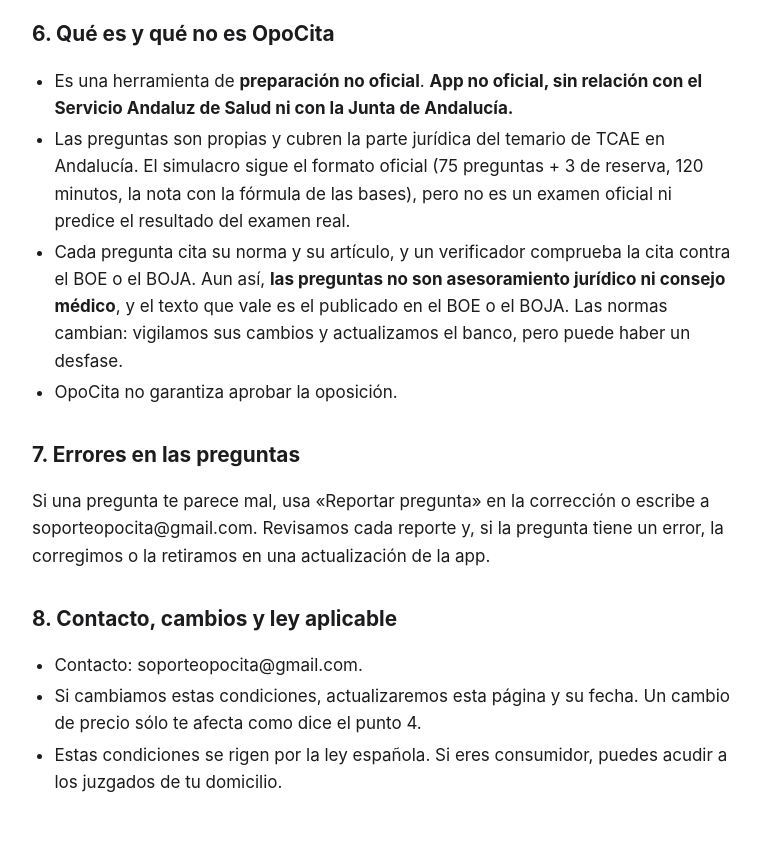
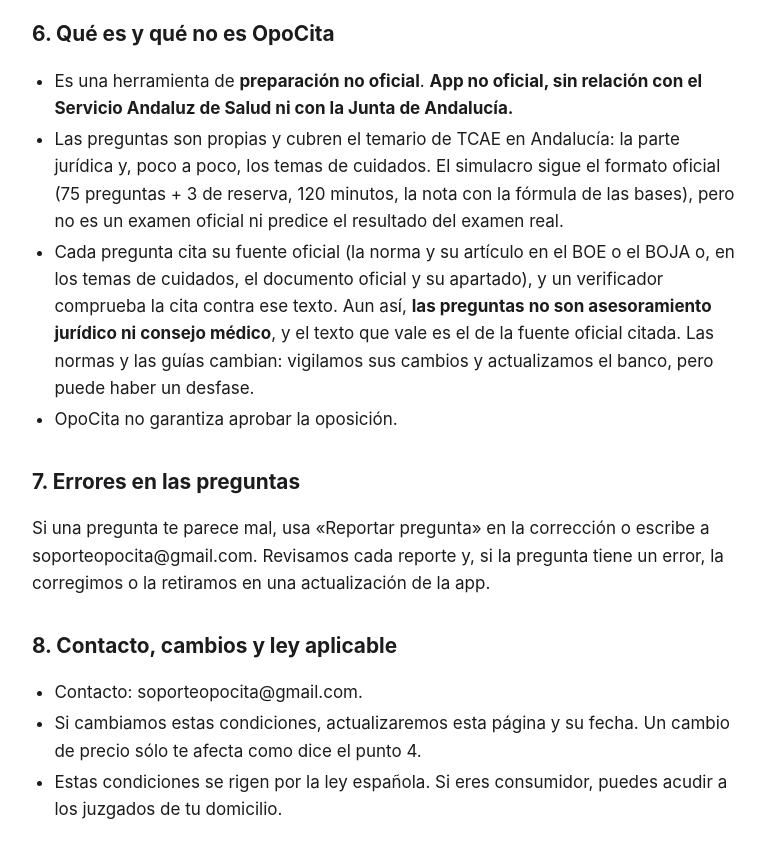
Before and after one commit to miguelzamitabastos/opocita-legal, a plain HTML site: page terminos/index.html in a window 1280 px wide. Shown: the part 1820-2678 px from the top of the page, without its empty margins (256-1021 px from the left). Drawn offline with Linux system fonts and the light colour scheme.

Commit message:
Regenera: «cada pregunta cita su fuente oficial» (D46)
Co-Authored-By: Claude Opus 5.5 <noreply@anthropic.com>

```diff
--- a/terminos/index.html
+++ b/terminos/index.html
@@ -50,7 +50,7 @@ nav a{margin-right:.9rem}
 <h2>5. Cancelación y devoluciones</h2>
 <ul><li><strong>Cancelar:</strong> en el iPhone, Ajustes &gt; [tu nombre] &gt; Suscripciones &gt; OpoCita. Sigues teniendo Premium hasta que acabe el periodo ya pagado; después vuelves al plan gratuito sin perder tu progreso.</li><li><strong>Borrar la app no cancela la suscripción.</strong></li><li><strong>Devoluciones:</strong> el cobro lo hace Apple, así que las devoluciones las decide Apple según sus condiciones. Puedes pedirlas en <a href="https://reportaproblem.apple.com">https://reportaproblem.apple.com</a>.</li><li><strong>Restaurar compras:</strong> si cambias de iPhone o reinstalas la app, toca «Restaurar compras» en Ajustes o en la pantalla de Premium, con el mismo Apple ID.</li></ul>
 <h2>6. Qué es y qué no es OpoCita</h2>
-<ul><li>Es una herramienta de <strong>preparación no oficial</strong>. <strong>App no oficial, sin relación con el Servicio Andaluz de Salud ni con la Junta de Andalucía.</strong></li><li>Las preguntas son propias y cubren la parte jurídica del temario de TCAE en Andalucía. El simulacro sigue el formato oficial (75 preguntas + 3 de reserva, 120 minutos, la nota con la fórmula de las bases), pero no es un examen oficial ni predice el resultado del examen real.</li><li>Cada pregunta cita su norma y su artículo, y un verificador comprueba la cita contra el BOE o el BOJA. Aun así, <strong>las preguntas no son asesoramiento jurídico ni consejo médico</strong>, y el texto que vale es el publicado en el BOE o el BOJA. Las normas cambian: vigilamos sus cambios y actualizamos el banco, pero puede haber un desfase.</li><li>OpoCita no garantiza aprobar la oposición.</li></ul>
+<ul><li>Es una herramienta de <strong>preparación no oficial</strong>. <strong>App no oficial, sin relación con el Servicio Andaluz de Salud ni con la Junta de Andalucía.</strong></li><li>Las preguntas son propias y cubren el temario de TCAE en Andalucía: la parte jurídica y, poco a poco, los temas de cuidados. El simulacro sigue el formato oficial (75 preguntas + 3 de reserva, 120 minutos, la nota con la fórmula de las bases), pero no es un examen oficial ni predice el resultado del examen real.</li><li>Cada pregunta cita su fuente oficial (la norma y su artículo en el BOE o el BOJA o, en los temas de cuidados, el documento oficial y su apartado), y un verificador comprueba la cita contra ese texto. Aun así, <strong>las preguntas no son asesoramiento jurídico ni consejo médico</strong>, y el texto que vale es el de la fuente oficial citada. Las normas y las guías cambian: vigilamos sus cambios y actualizamos el banco, pero puede haber un desfase.</li><li>OpoCita no garantiza aprobar la oposición.</li></ul>
 <h2>7. Errores en las preguntas</h2>
 <p>Si una pregunta te parece mal, usa «Reportar pregunta» en la corrección o escribe a soporteopocita@gmail.com. Revisamos cada reporte y, si la pregunta tiene un error, la corregimos o la retiramos en una actualización de la app.</p>
 <h2>8. Contacto, cambios y ley aplicable</h2>
```
Also changed, not shown: aviso-legal/index.html (+1 -1 lines).
